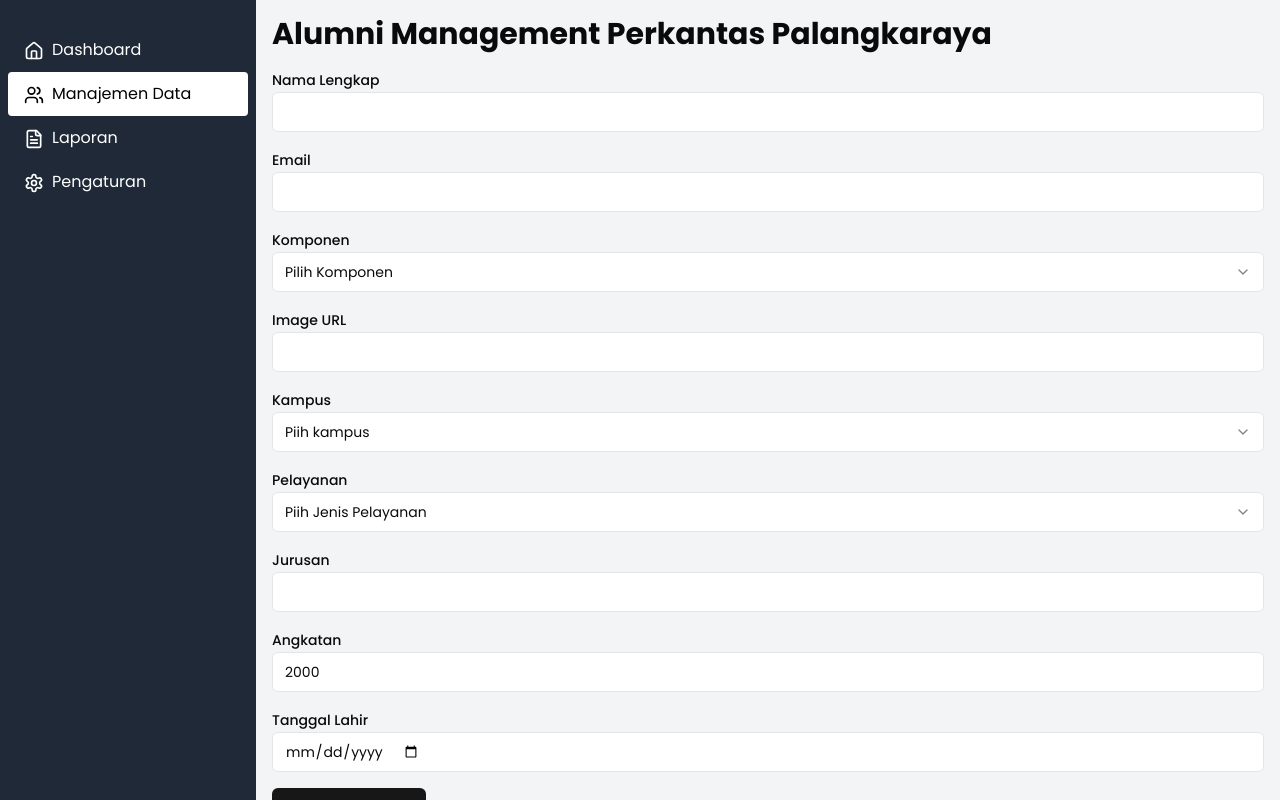
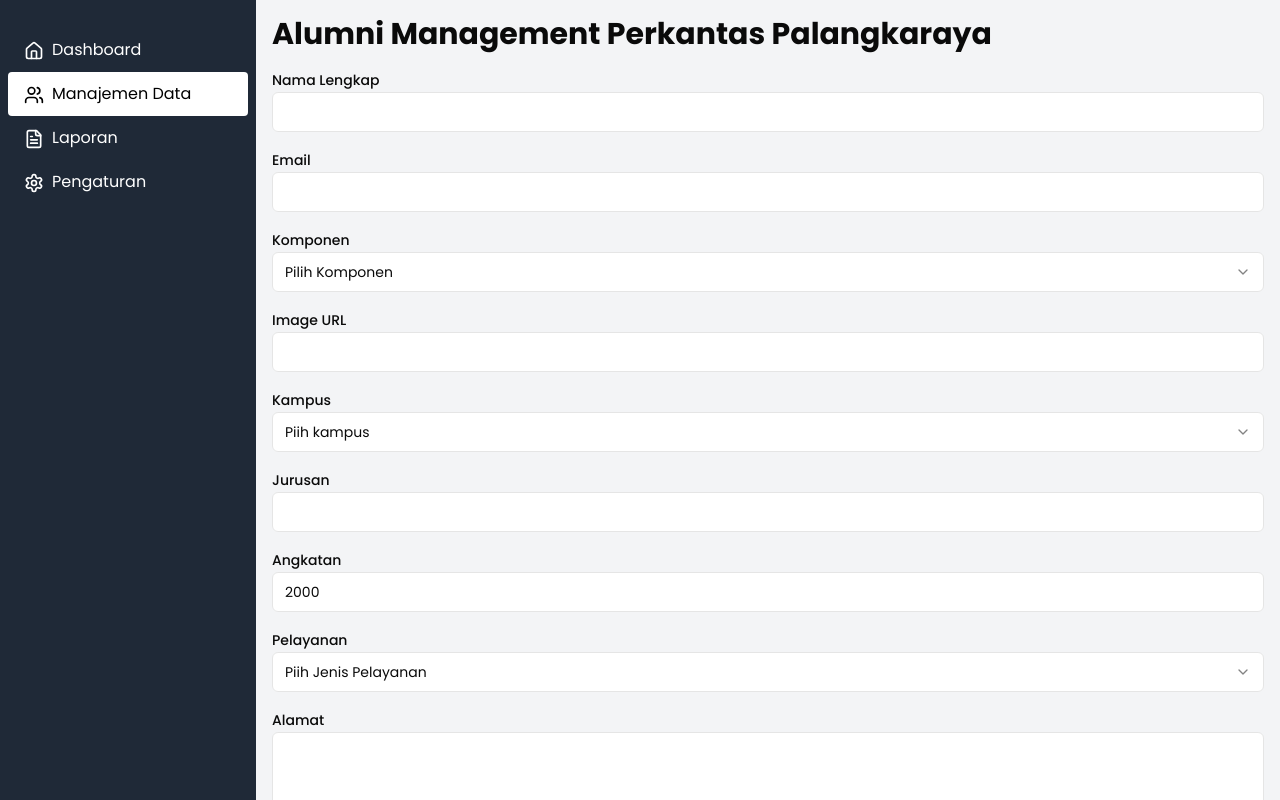
Before and after one commit to tianreformis/alumni-management.perkantas.kalteng, a Next.js app: page /alumni in a window 1280 px wide. Built offline with nearby package versions, Linux system fonts and the light colour scheme; no server answers; the database is empty.

Commit message:
Alamat : addign alamat

```diff
--- a/app/api/employees/[id]/route.ts
+++ b/app/api/employees/[id]/route.ts
@@ -29,6 +29,7 @@ export async function PUT(request: Request, { params }: { params: { id: string }
       birthDay: body.birthDay,
       pelayanan : body.pelayanan,
       otherPelayanan: body.pelayanan === 'OTHER' ? body.otherPelayanan : undefined,
+      alamat : body.alamat
     },
   })
   return NextResponse.json(employee)
--- a/app/api/employees/route.ts
+++ b/app/api/employees/route.ts
@@ -23,6 +23,7 @@ export async function POST(request: Request) {
       birthDay : body.birthDay,
       pelayanan: body.pelayanan,
       otherPelayanan: body.pelayanan === 'OTHER' ? body.otherPelayanan : undefined,
+      alamat : body.alamat,
     },
   })
   return NextResponse.json(employee)
--- a/app/components/AddEmployeeForm.tsx
+++ b/app/components/AddEmployeeForm.tsx
@@ -20,6 +20,7 @@ interface Employee {
   angkatan?: number
   birthDay?: string
   pelayanan?: 'BPP' | 'SISWA' | 'MAHASISWA' | 'ALUMNI' | 'OTHER'
+  alamat?: string
 }
 
 interface AddEmployeeFormProps {
@@ -38,6 +39,7 @@ export default function AddEmployeeForm({ onAddEmployee }: AddEmployeeFormProps)
   const [birthDay, setbirthDay] = useState('')
   const [pelayanan, setPelayanan] = useState<'BPP' | 'SISWA' | 'MAHASISWA' | 'ALUMNI' | 'OTHER' | ''>('')
   const [otherPelayanan, setOtherPelayanan] = useState('')
+  const [alamat, setAlamat] = useState('')
 
   const handleSubmit = async (e: React.FormEvent) => {
     e.preventDefault()
@@ -56,6 +58,7 @@ export default function AddEmployeeForm({ onAddEmployee }: AddEmployeeFormProps)
         birthDay,
         pelayanan: pelayanan || undefined,
         otherPelayanan: pelayanan === 'OTHER' ? otherPelayanan : undefined,  // Optional field for additional data to// Optional field for additional data to
+        alamat, // Optional field for additional data to
 
       }),
     })
@@ -73,6 +76,7 @@ export default function AddEmployeeForm({ onAddEmployee }: AddEmployeeFormProps)
       setbirthDay('')
       setPelayanan('')
       setOtherPelayanan('')
+      setAlamat('')
       // Reset birth date to current date when new employee is added to avoid errors in form validation
       window.location.reload()
     } else {
@@ -130,6 +134,15 @@ export default function AddEmployeeForm({ onAddEmployee }: AddEmployeeFormProps)
         </div>
       )}
 
+
+      <div>
+        <Label htmlFor="jurusan">Jurusan</Label>
+        <Input id="jurusan" value={jurusan} onChange={(e) => setJurusan(e.target.value)} />
+      </div>
+      <div>
+        <Label htmlFor="angkatan">Angkatan</Label>
+        <Input id="angkatan" type="number" value={angkatan} onChange={(e) => setAngkatan(e.target.valueAsNumber)} required />
+      </div>
       <div>
         <Label htmlFor="pelayanan">Pelayanan</Label>
         <Select value={pelayanan} onValueChange={(value: 'BPP' | 'SISWA' | 'MAHASISWA' | 'ALUMNI' | 'OTHER' | '') => setPelayanan(value)}>
@@ -154,13 +167,12 @@ export default function AddEmployeeForm({ onAddEmployee }: AddEmployeeFormProps)
       )}
 
       <div>
-        <Label htmlFor="jurusan">Jurusan</Label>
-        <Input id="jurusan" value={jurusan} onChange={(e) => setJurusan(e.target.value)} />
+        <Label htmlFor="alamat">Alamat</Label>
+        <Input id="alamat" value={alamat}  onChange={(e) => setAlamat(e.target.value)}
+          className='h-20 text-wrap'
+        />
       </div>
-      <div>
-        <Label htmlFor="angkatan">Angkatan</Label>
-        <Input id="angkatan" type="number" value={angkatan} onChange={(e) => setAngkatan(e.target.valueAsNumber)} required />
-      </div>
+
       <div>
         <Label htmlFor="birthDay">Tanggal Lahir</Label>
         <Input id="birthDay" type="date" value={birthDay} onChange={(e) => setbirthDay(e.target.value)} required />
```
Also changed, not shown: 1 other file (tests, documents, lock files or other folders).
